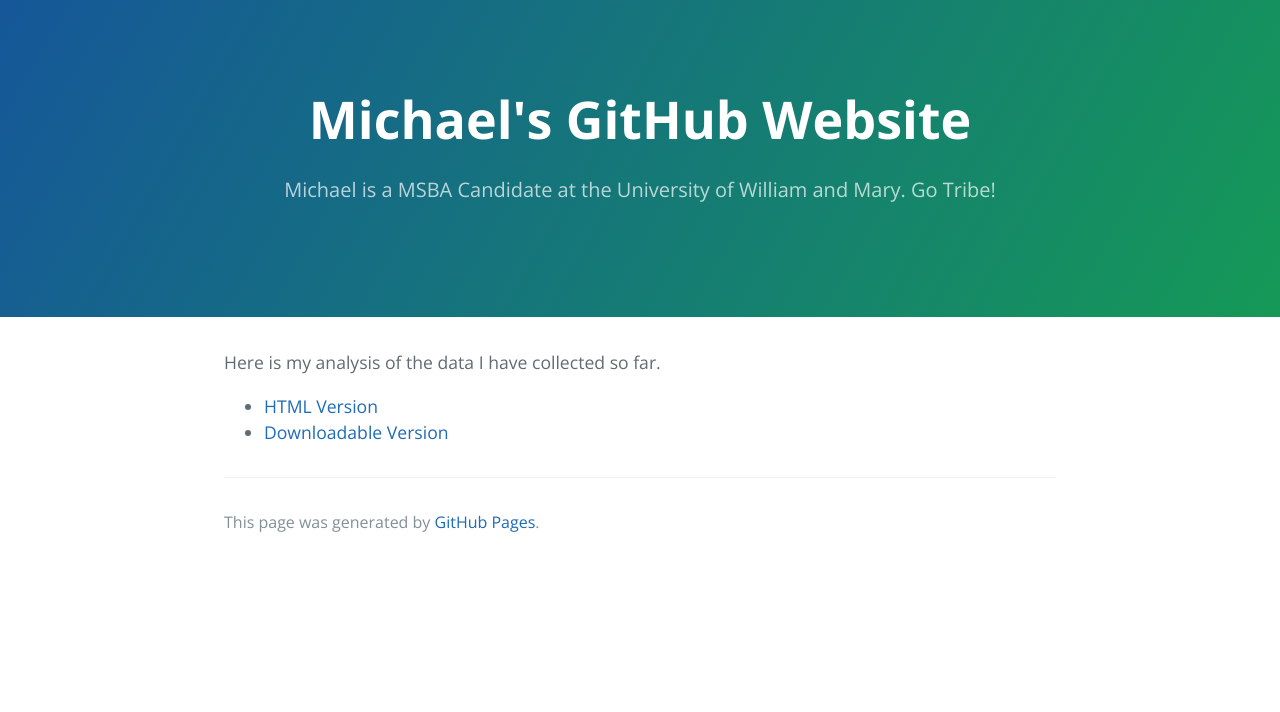
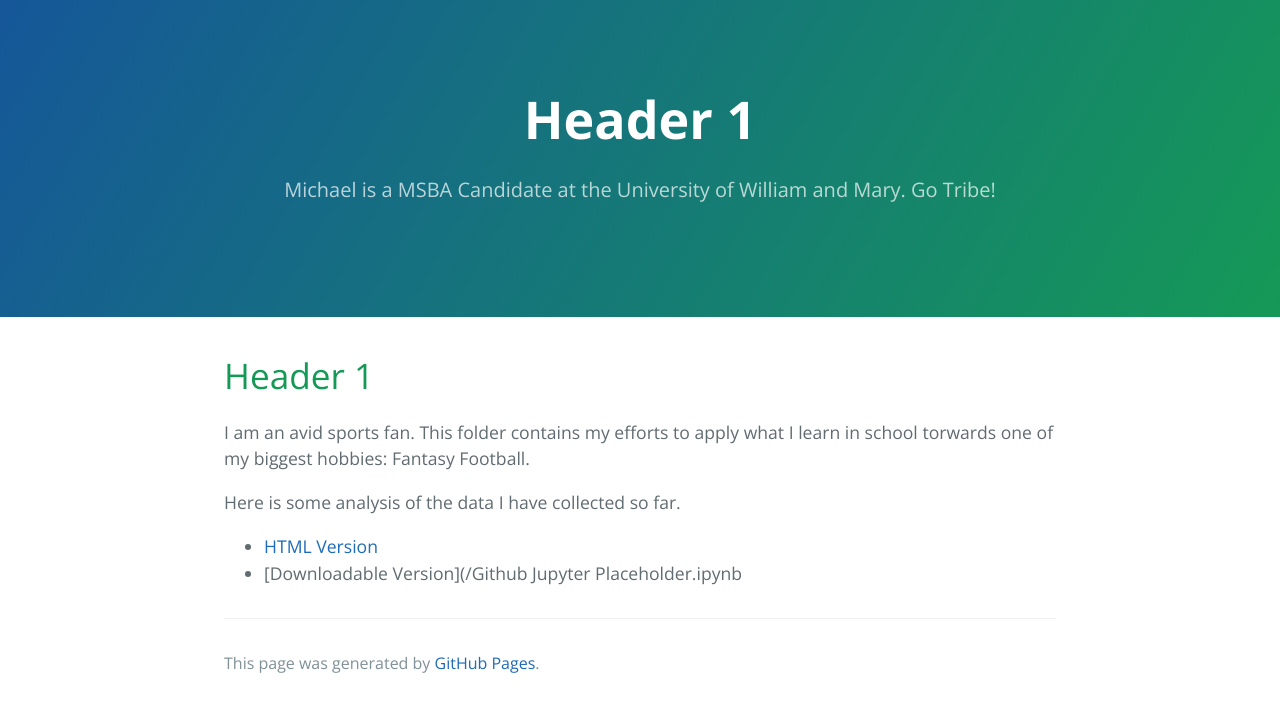
Before and after one commit to michaelpelletier22/michaelpelletier22.github.io, a Jekyll site: the page built from Fantasy Football/index.md, in a window 1280 px wide. Shown: the top 712 px of the page. Built offline with Jekyll 4.4.1, drawn with Linux system fonts in a browser that asks for light colours; our own code applies the rules of GitHub Pages for plain Markdown files.

Commit message:
Update index.md

```diff
--- a/Fantasy Football/index.md
+++ b/Fantasy Football/index.md
@@ -2,6 +2,11 @@
 Title: My Fantasy Football Analysis
 Description: I am an avid sports fan. This folder contains my efforts to apply what I learn in school torwards one of my biggest hobbies: Fantasy Football.
 ---
-Here is my analysis of the data I have collected so far.
+
+# Header 1
+
+I am an avid sports fan. This folder contains my efforts to apply what I learn in school torwards one of my biggest hobbies: Fantasy Football.
+
+Here is some analysis of the data I have collected so far.
 - [HTML Version](/Github Jupyter Placeholder.html)
-- [Downloadable Version](/Github Jupyter Placeholder.ipynb)
+- [Downloadable Version](/Github Jupyter Placeholder.ipynb
```
